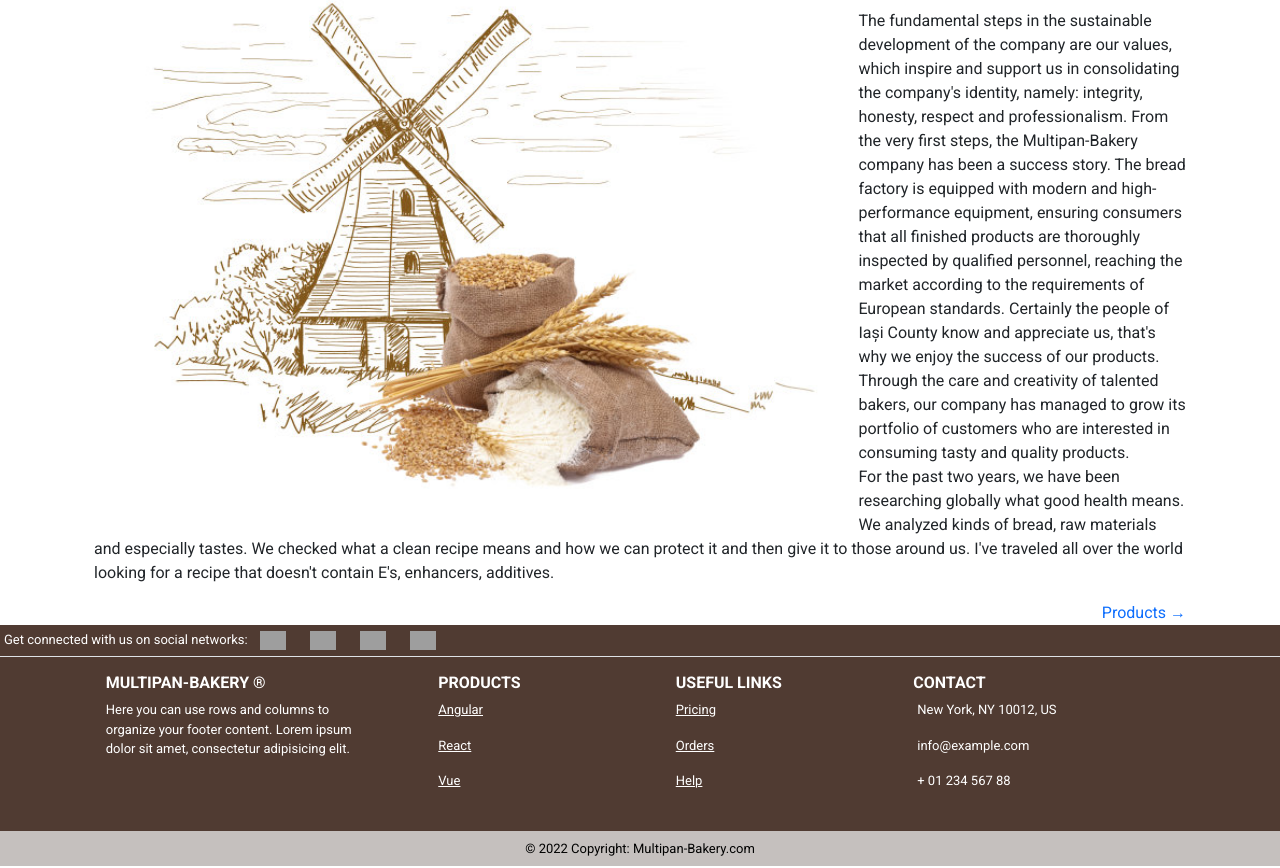
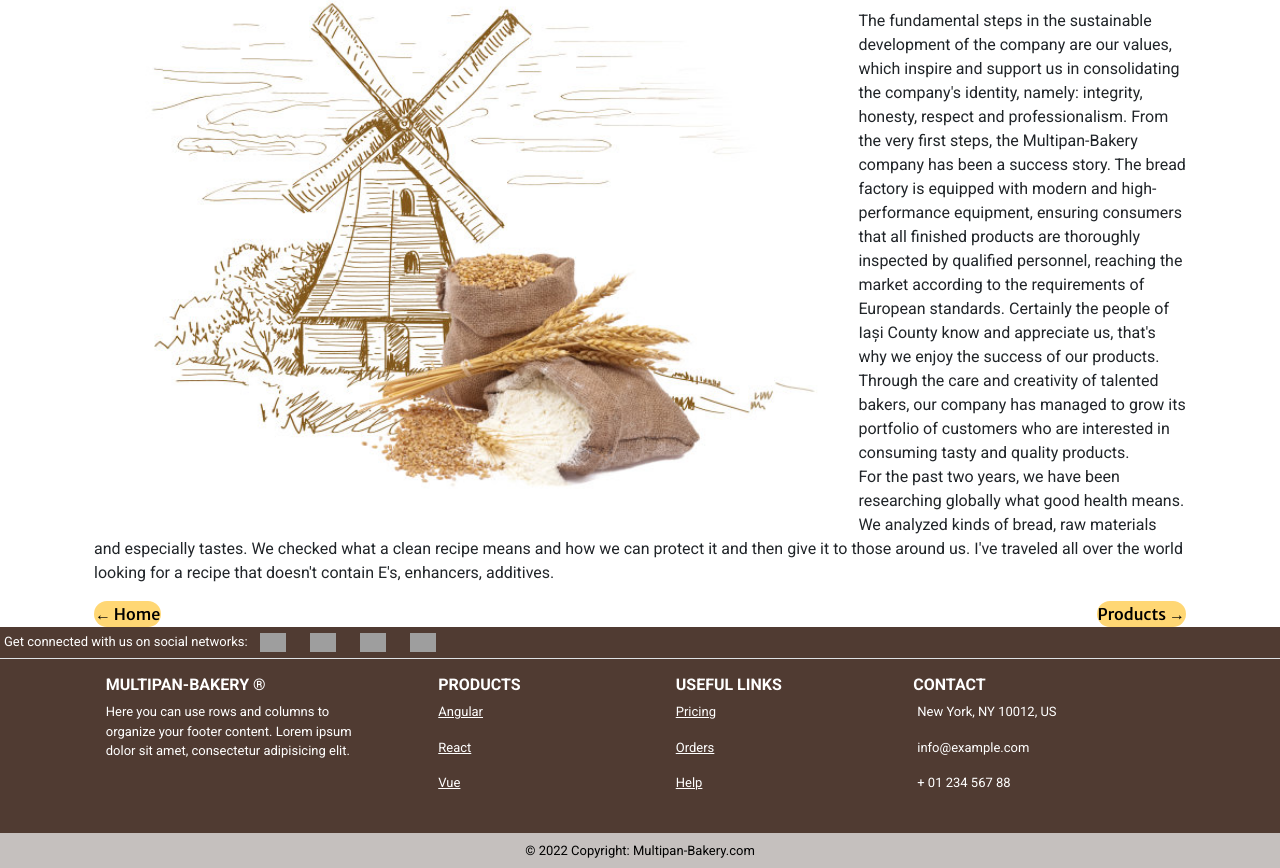
Before and after one commit to CiprianIrimia/E-commerce_App_Project, an Angular app: page /about-us in a window 1280 px wide. Shown: the part 783-1651 px from the top of the page. Built offline with nearby package versions, Linux system fonts and the light colour scheme; grey boxes are pictures that could not be loaded.

Commit message:
redefined redirect buttons

```diff
--- a/src/app/Components/about-us/about-us.component.css
+++ b/src/app/Components/about-us/about-us.component.css
@@ -15,7 +15,27 @@
   flex-direction: column;
 }
 
-.about-us-redirect {
+.redirect-buttons {
+  display: flex;
+  justify-content: space-between;
+}
+
+.about-us-redirect-to-home {
   text-decoration: none;
-  align-self: flex-end;
+  color: black;
+  font-family: "Merriweather Sans", sans-serif;
+  border: 1px solid transparent;
+  background-color: #ffd774;
+  border-radius: 20px;
+  margin-top: 0;
 }
+
+.about-us-redirect-to-products {
+  text-decoration: none;
+  color: black;
+  font-family: "Merriweather Sans", sans-serif;
+  border: 1px solid transparent;
+  background-color: #ffd774;
+  border-radius: 20px;
+  margin-top: 0;
+}
--- a/src/app/Components/about-us/about-us.component.html
+++ b/src/app/Components/about-us/about-us.component.html
@@ -53,5 +53,10 @@
       recipe that doesn't contain E's, enhancers, additives.
     </p>
   </div>
-  <a class="about-us-redirect" href="/products">Products &RightArrow;</a>
+  <span class="redirect-buttons"
+    ><a class="about-us-redirect-to-home" href="/">&LeftArrow; Home </a>
+    <a class="about-us-redirect-to-products" href="/products"
+      >Products &RightArrow;</a
+    ></span
+  >
 </div>
--- a/src/app/Components/footer/footer.component.html
+++ b/src/app/Components/footer/footer.component.html
@@ -2,7 +2,7 @@
   <section
     class="d-flex justify-content-center justify-content-lg-between p-1 border-bottom"
   >
-    <div class="me-1 d-none d-lg-block">
+    <div class="me-5 d-none d-lg-block">
       <span>Get connected with us on social networks:</span>
       <a href="#"
         ><span
--- a/src/app/Components/home/home.component.css
+++ b/src/app/Components/home/home.component.css
@@ -13,7 +13,13 @@
   justify-content: center;
 }
 
-.home-redirect {
+.home-redirect-to-about-us {
   text-decoration: none;
   float: right;
+  color: black;
+  font-family: "Merriweather Sans", sans-serif;
+  border: 1px solid transparent;
+  background-color: #ffd774;
+  border-radius: 20px;
+  margin-top: 4px;
 }
--- a/src/app/Components/home/home.component.html
+++ b/src/app/Components/home/home.component.html
@@ -5,6 +5,8 @@
     </h1>
     <h5 class="h5-main"><i>BORN FROM THE PURITY OF NATURE</i></h5>
     <app-homepage-carousel></app-homepage-carousel
-    ><a class="home-redirect" href="/about-us">About Us &RightArrow;</a>
+    ><a class="home-redirect-to-about-us" href="/about-us"
+      >About Us &RightArrow;</a
+    >
   </main>
 </div>
```
